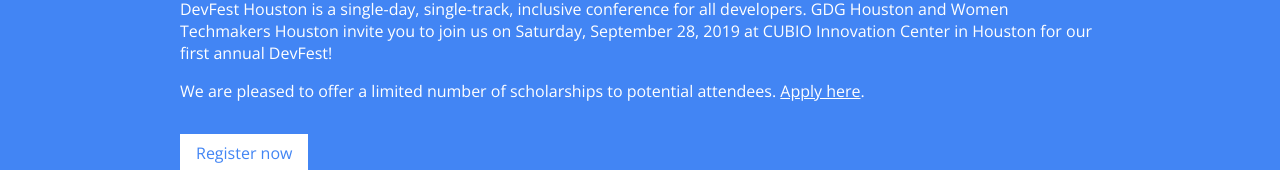
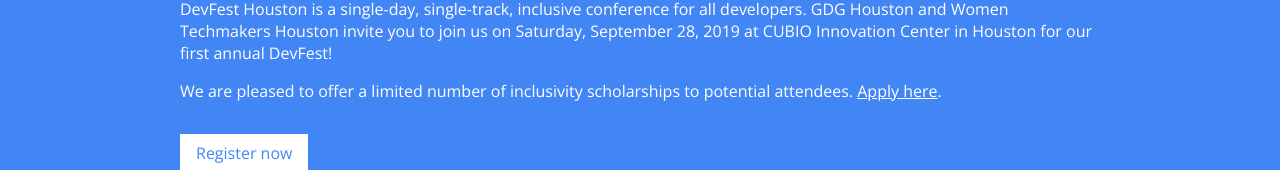
Before and after one commit to nikiyasimpson/devfest-southern, a Next.js app: page / in a window 1280 px wide. Shown: the part 749-919 px from the top of the page. Built offline with nearby package versions, Linux system fonts and the light colour scheme; a web font is replaced by a local one.

Commit message:
add tito widget on the website

```diff
--- a/pages/index.js
+++ b/pages/index.js
@@ -55,8 +55,8 @@
 
     <Section color="blue">
       <p>DevFest Houston is a single-day, single-track, inclusive conference for all developers. GDG Houston and Women Techmakers Houston invite you to join us on Saturday, September 28, 2019 at CUBIO Innovation Center in Houston for our first annual DevFest!</p>
-      {<p>We are pleased to offer a limited number of scholarships to potential attendees. <Anchor href="#" target="_blank" rel="noopener noreferrer" color="white">Apply here</Anchor>.</p>
-      /*<Tito /> */}
+      <p>We are pleased to offer a limited number of inclusivity scholarships to potential attendees. <Anchor href="https://forms.gle/koXoeUuDHynsSF8ZA" target="_blank" rel="noopener noreferrer" color="white">Apply here</Anchor>.</p>
+      <Tito />
       <p className="cta">
         <AnchorButton color='white/blue' href="https://ti.to/gdg-houston/gdg-devfest-houston" target="_blank" rel="noopener noreferrer">Register now</AnchorButton>
       </p>
```
